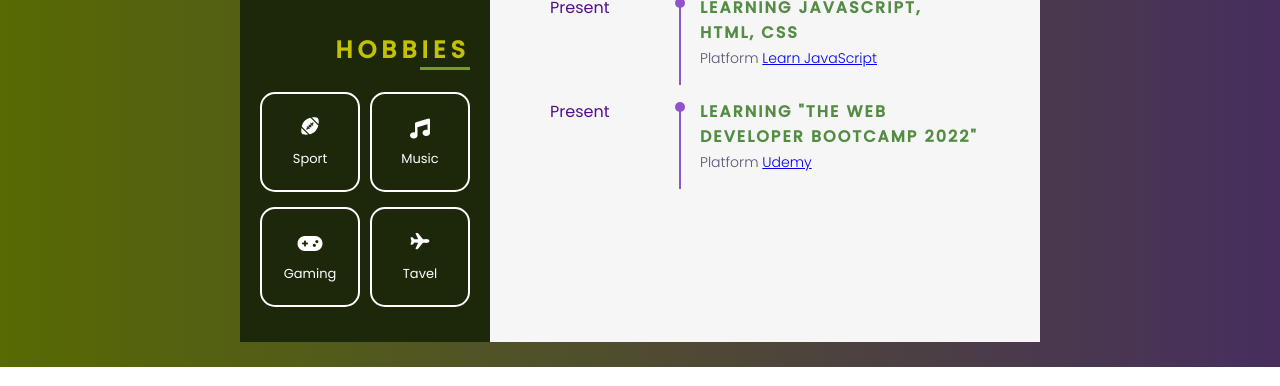
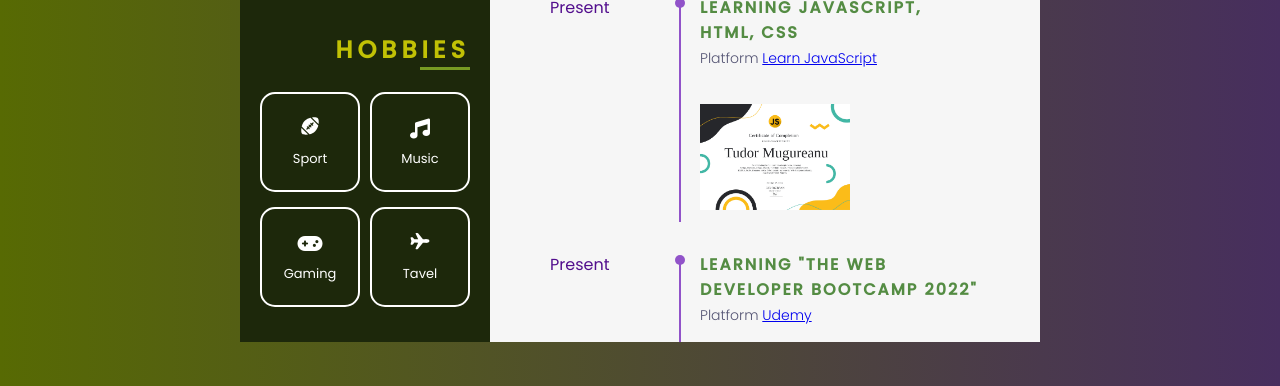
Before and after one commit to warabeu/CV, a plain HTML site: page index.html in a window 1280 px wide. Shown: the part 1148-1534 px from the top of the page. Drawn offline with nearby package versions, Linux system fonts and the light colour scheme.

Commit message:
Update index.html

```diff
--- a/index.html
+++ b/index.html
@@ -259,7 +259,9 @@
                                        Platform <a href="https://learnjavascript.online/">Learn JavaScript</a>
                                     </p>
                                     <p class="info_cont">
-
+                                         <div class="img_certificate">
+                                <img src="imgs/js.jpg" alt="picture">
+                            </div>
                                     </p>
                                 </div>
                             </div>
```
